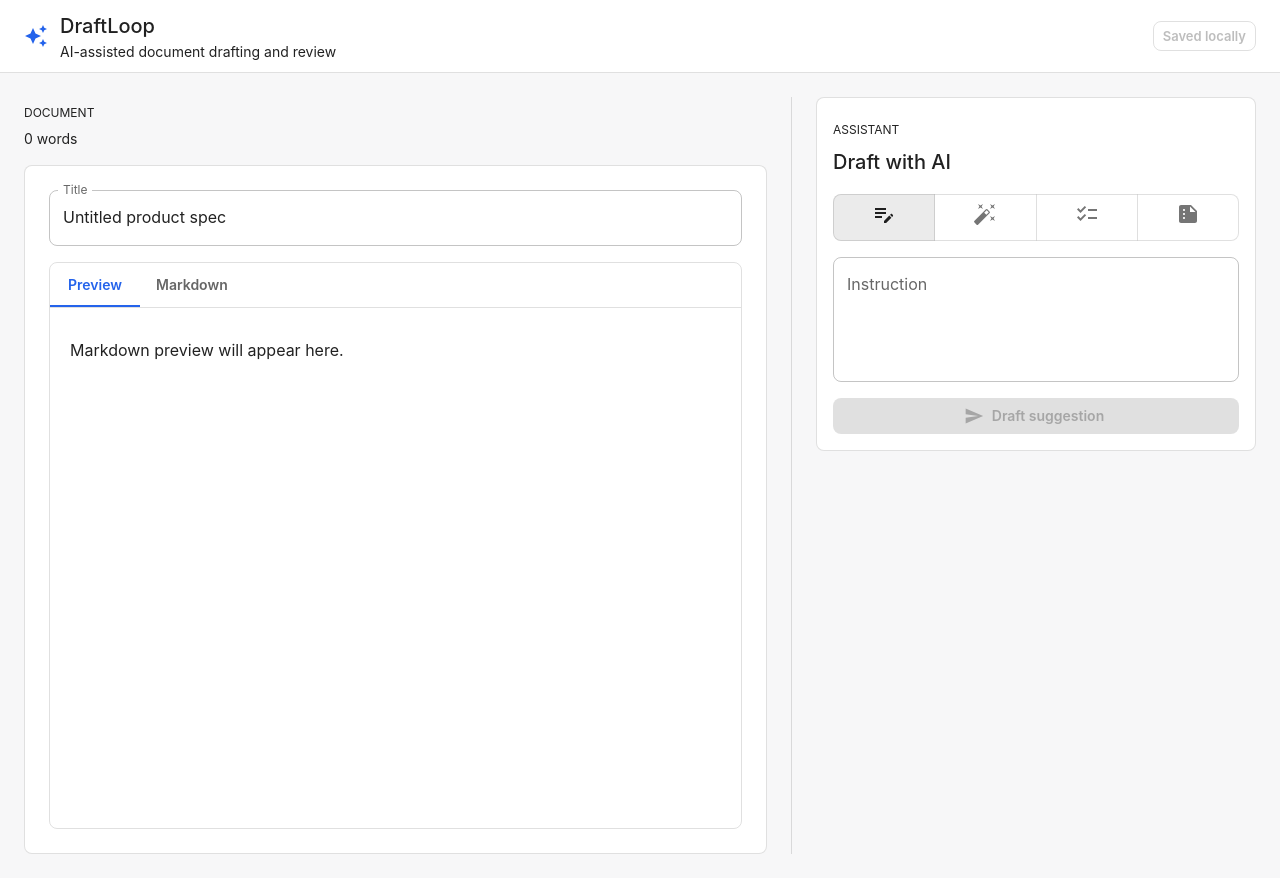
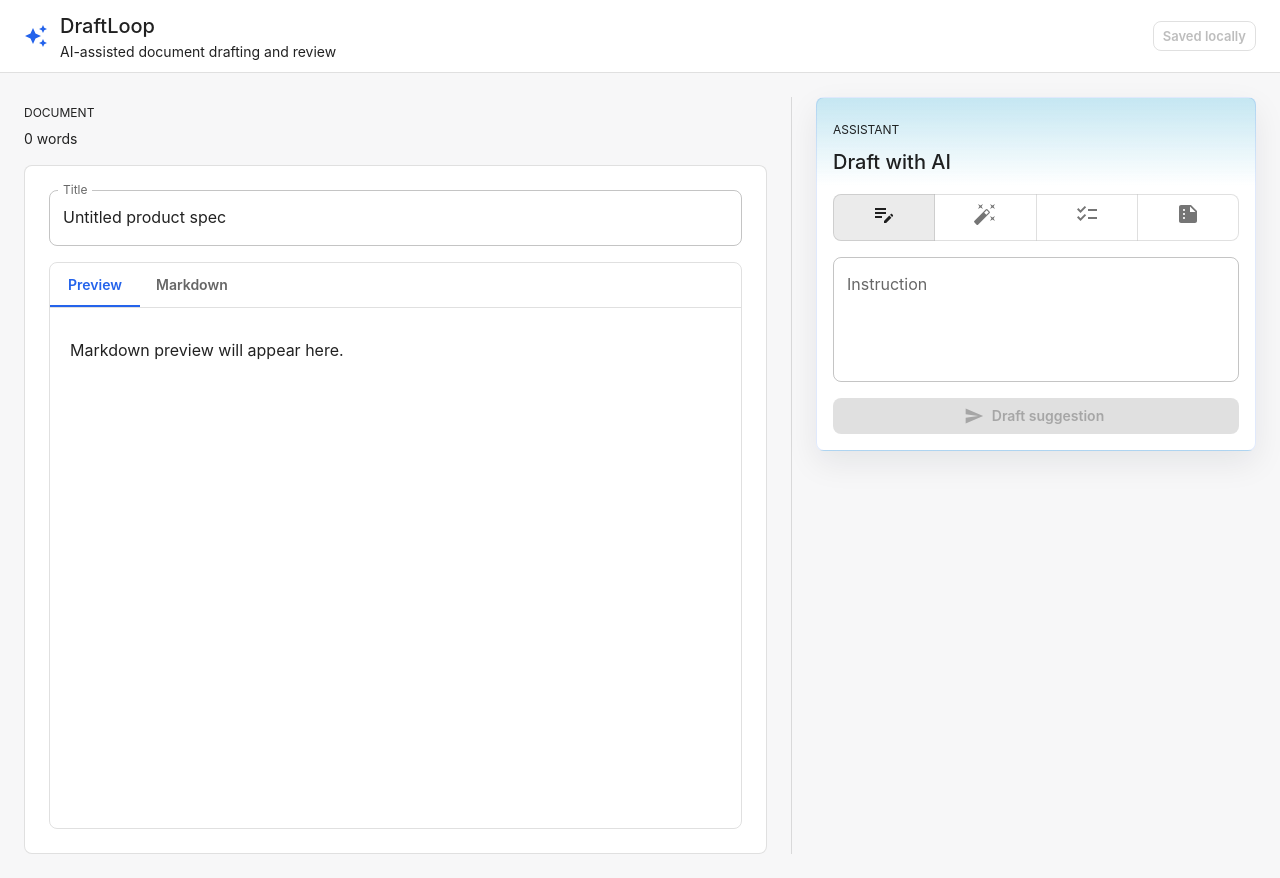
Before and after one commit to dhuynh827/draft-loop, a Next.js app: page / in a window 1280 px wide. Built offline with nearby package versions, Linux system fonts and the light colour scheme; what @mui/material-nextjs would draw is missing.

Commit message:
Add a subtle background to the AI assisnt for visual aide.

```diff
--- a/components/AssistantPanel.tsx
+++ b/components/AssistantPanel.tsx
@@ -67,7 +67,18 @@ export const AssistantPanel = forwardRef<AssistantPanelHandle, AssistantPanelPro
     }));
 
     return (
-      <Paper variant="outlined" sx={{ p: 2, position: "sticky", top: 24 }}>
+      <Paper
+        variant="outlined"
+        sx={{
+          p: 2,
+          position: "sticky",
+          top: 24,
+          borderColor: "rgba(36, 99, 235, 0.14)",
+          boxShadow: "0 12px 32px rgba(15, 23, 42, 0.08)",
+          background:
+            "linear-gradient(0deg,rgba(255, 255, 255, 1) 0%, rgba(255, 255, 255, 1) 75%, rgba(31, 177, 222, 0.23) 100%)"
+        }}
+      >
         <Stack spacing={2}>
           <Box>
             <Typography variant="overline" color="text.secondary">
```
